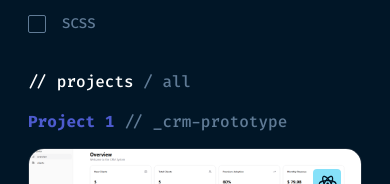
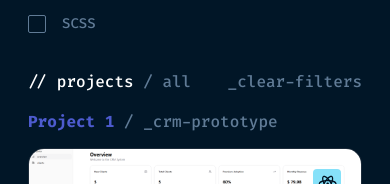
Before and after one commit to leonardocastro-dev/devfolio-remake, a Next.js app: page /projects in a window 390 px wide. Shown: the part 459-643 px from the top of the page. Built offline with nearby package versions, Linux system fonts and the light colour scheme.

Commit message:
Fix add clear filters in mobile

```diff
--- a/src/app/projects/components/project-card.tsx
+++ b/src/app/projects/components/project-card.tsx
@@ -5,6 +5,7 @@ import Icon from '@/components/ui/icon'
 import { Button } from '@/components/ui/button'
 import Link from 'next/link'
 import { ProjectCardProps } from '../types'
+import { useIsMobile } from '@/app/hooks/useIsMobile'
 
 type MainTech = 'React' | 'Vue'
 
@@ -21,6 +22,7 @@ export default function ProjectCard({
   techs,
   link
 }: ProjectCardProps) {
+  const isMobile = useIsMobile()
   const mainTech = techs.find((tech) => tech === 'React' || tech === 'Vue') as
     | MainTech
     | undefined
@@ -29,7 +31,7 @@ export default function ProjectCard({
     <div className="flex lg:w-[370px] flex-col gap-3.5">
       <h3 className="text-muted-foreground">
         <span className="text-[#4D5BCE] font-bold">Project {id} </span>
-        {`// _${title}`}
+        {`${isMobile ? '/' : '//'} _${title}`}
       </h3>
       <div className="bg-primary-500 rounded-2xl flex flex-col lg:h-[315px] h-[328px] overflow-hidden border border-primary-200">
         <div className="relative border-b border-primary-200 h-[146px] w-full overflow-hidden">
--- a/src/app/projects/components/project-list.tsx
+++ b/src/app/projects/components/project-list.tsx
@@ -32,14 +32,28 @@ export default function ProjectList() {
     setFilteredProjects(filtered)
   }, [selectedTechs])
 
+  const handleClearFilters = () => {
+    useFilterStore.getState().clearFilters()
+  }
+
   return (
     <div className="lg:p-8 px-7 py-9 flex flex-col">
       {isMobile && filePath && (
-        <h2 className="mb-4 lg:hidden">
-          <span className="text-white">{`// ${filePath.section}`}</span>
-          {filePath.folder && (
-            <span className="text-muted-100"> / {filePath.folder}</span>
-          )}
+        <h2 className="mb-4 lg:hidden flex-wrap gap-2 flex items-center justify-between">
+          <span>
+            <span className="text-white">{`// ${filePath.section}`}</span>
+            {filePath.folder && (
+              <span className="text-muted-100"> / {filePath.folder}</span>
+            )}
+          </span>
+          <button
+            onClick={handleClearFilters}
+            className={`transition-colors ${
+              selectedTechs.length > 0 ? 'text-white' : 'text-muted-100'
+            }`}
+          >
+            _clear-filters
+          </button>
         </h2>
       )}
       <div className="flex flex-col lg:grid scrollbar-section grid-cols-[repeat(auto-fill,_370px)] h-full lg:gap-10 gap-5 justify-center">
```
